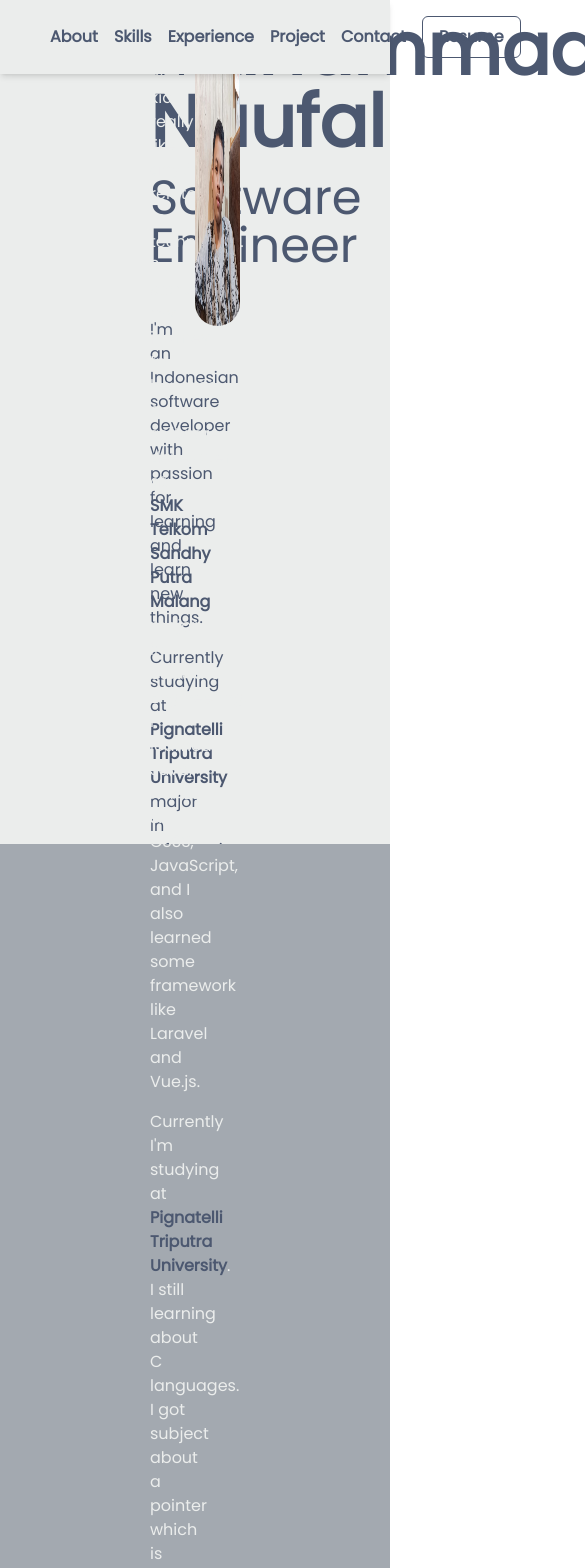
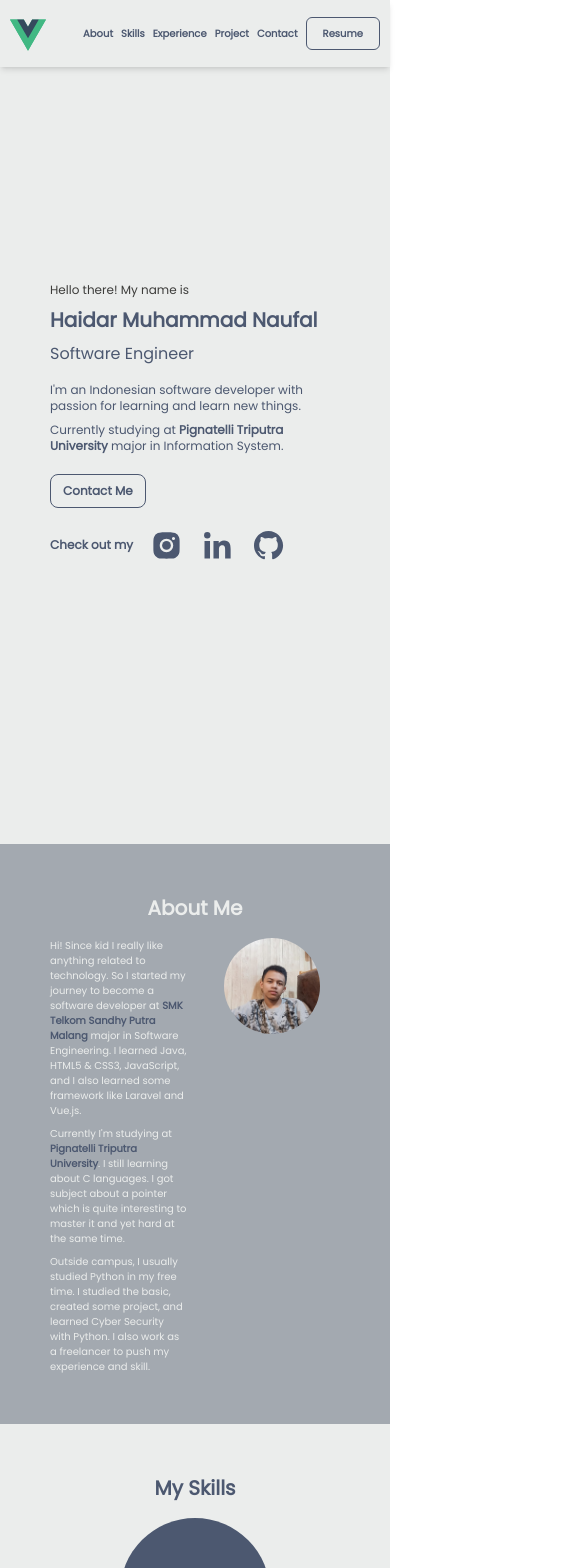
Before and after one commit to HaidarMN/portfolio, a Vue app in the folder portofolio/: page / in a window 390 px wide. Shown: the top 1568 px of the page, 585 px wide, since content can reach past the window. Built offline with nearby package versions, Linux system fonts and the light colour scheme.

Commit message:
Responsive

```diff
--- a/portofolio/src/components/Contact.vue
+++ b/portofolio/src/components/Contact.vue
@@ -1,20 +1,20 @@
 <template>
-    <div class="bg-[#EBEDEC] text-[#4C5870] h-[100vh] px-[150px] flex flex-col justify-center gap-4">
-        <h1 class="text-center text-5xl font-extrabold">Let's Make A Call</h1>
+    <div class="bg-[#EBEDEC] text-[#4C5870] h-screen px-[50px] sm:px-[75px] lg:px-[150px] flex flex-col justify-center gap-2 sm:gap-4">
+        <h1 class="text-2xl sm:text-5xl lg:text-6xl font-extrabold text-center">Let's Make A Call</h1>
         <div class="flex flex-col items-center mt-8">
-            <p class="w-1/2 text-center">
+            <p class="sm:w-1/2 text-center text-sm sm:text-base">
                 Let me know if you have any questions or you just want to say hello.
                 I'll try my best to respond it as soon as possible!
             </p>
-            <div class="flex flex-row gap-4 mt-8 items-center font-bold">
-                <button class="rounded-lg px-5 py-3 border border-[#25D366] bg-[#25D366] text-[#EBEDEC] hover:shadow-lg font-bold transition duration-150 ease-in-out w-fit">
+            <div class="flex flex-col sm:flex-row gap-2 sm:gap-4 mt-8 items-center font-bold text-sm sm:text">
+                <button class="rounded-lg px-2 sm:px-3 lg:px-5 py-1.5 sm:py-2 lg:py-3 border border-[#25D366] bg-[#25D366] text-[#EBEDEC] hover:shadow-lg font-bold transition duration-150 ease-in-out w-fit">
                     <a href="https://wa.me/6281359326987" target="_blank" class="flex flex-row gap-2 items-center">
                         <img src="../assets/icons/whatsapp.svg">
                         Chat Me
                     </a>
                 </button>
                 or
-                <button class="rounded-lg px-5 py-3 border border-[#4C5870] hover:bg-[#4C5870] hover:text-[#EBEDEC] font-bold transition duration-150 ease-in-out w-fit">
+                <button class="rounded-lg px-2 sm:px-3 lg:px-5 py-1.5 sm:py-2 lg:py-3 border border-[#4C5870] hover:bg-[#4C5870] hover:text-[#EBEDEC] font-bold transition duration-150 ease-in-out w-fit">
                     <a href="mailto:hmnaufal14@gmail.com">Mail Me</a>
                 </button>
             </div>
--- a/portofolio/src/components/Experience.vue
+++ b/portofolio/src/components/Experience.vue
@@ -1,17 +1,17 @@
 <template>
-    <div class="bg-[#A3A9B0] text-[#EBEDEC] h-fit px-[150px] pt-[150px] pb-[100px] flex flex-col justify-center gap-4">
-        <h1 class="text-center text-5xl font-extrabold">Work Experience</h1>
-        <div class="flex flex-col timeline mt-8">
+    <div class="bg-[#A3A9B0] text-[#EBEDEC] h-fit px-[50px] sm:px-[75px] lg:px-[150px] pt-[50px] sm:pt-[100px] lg:pt-[150px] pb-[50px] sm:pb-[75px] lg:pb-[100px] flex flex-col justify-center gap-2 sm:gap-4">
+        <h1 class="text-xl sm:text-3xl lg:text-5xl text-center font-extrabold">Work Experience</h1>
+        <div class="flex flex-col timeline mt-2 sm:mt-4 lg:mt-8">
 
             <!-- First -->
             <div class="flex flex-row z-10 mb-10 gap-8">
-                <div class="w-12 h-12 p-2.5 flex justify-center bg-[#EBEDEC] rounded-full">
+                <div class="w-9 sm:w-10 lg:w-12 h-7 sm:h-10 lg:h-12 p-1.5 sm:p-2.5 flex justify-center bg-[#EBEDEC] rounded-full">
                     <img src="../assets/icons/vector.svg">
                 </div>
                 <div class="flex flex-col gap-2 w-full bg-[#EBEDEC] text-[#A3A9B0] rounded-lg py-2 px-4">
-                    <h2 class="text-2xl font-bold text-[#4C5870]">Internship Designer</h2>
-                    <h3 class="text-lg">Gamelab Indonesia | August - October 2021</h3>
-                    <p>
+                    <h2 class="text-lg sm:text-xl lg:text-2xl font-bold text-[#4C5870]">Internship Designer</h2>
+                    <h3 class="text-sm sm:text-base lg:text-lg">Gamelab Indonesia | August - October 2021</h3>
+                    <p class="text-xs sm:text-sm lg:text-base">
                         I work at Gamelab Indonesia as internship designer for 3 months.
                         My work is make a company's logo with a card name etc.(dummy), re-design some banner, and make a UI Kit for game.
                     </p>
@@ -33,6 +33,23 @@
     bottom: 0;
     width: 4px;
     background: #EBEDEC;
-    left: 22px;
+}
+
+@media (min-width: 320px) {
+    .timeline::before {
+        left: 12px;
+    }
+}
+
+@media (min-width: 640px) {
+    .timeline::before {
+        left: 17px;
+    }
+}
+
+@media (min-width: 1024px) {
+    .timeline::before {
+        left: 22px;
+    }
 }
 </style>
--- a/portofolio/src/components/Home.vue
+++ b/portofolio/src/components/Home.vue
@@ -1,21 +1,21 @@
 <template>
-    <div class="bg-[#EBEDEC] text-[#4C5870] h-[100vh] px-[150px] pt-[50px] flex flex-col justify-center gap-4">
-        <h1 class="text-2xl text-[#3D3D3B]">Hello there! My name is</h1>
-        <h1 class="text-7xl font-extrabold">Haidar Muhammad Naufal</h1>
-        <h2 class="text-5xl">Software Engineer</h2>
-        <p class="pt-8 w-2/5">
+    <div class="bg-[#EBEDEC] text-[#4C5870] h-screen px-[50px] sm:px-[75px] lg:px-[150px] sm:pt-[50px] flex flex-col justify-center gap-2 sm:gap-4">
+        <h1 class="text-xs md:text-xl lg:text-2xl text-[#3D3D3B]">Hello there! My name is</h1>
+        <h1 class="text-xl sm:text-5xl lg:text-7xl font-extrabold">Haidar Muhammad Naufal</h1>
+        <h2 class="sm:text-2xl lg:text-5xl">Software Engineer</h2>
+        <p class="text-xs sm:text-base mt-2 sm:mt-4 lg:mt-8 w-full lg:w-2/5">
             I'm an Indonesian software developer with passion for learning and learn new things.
         </p>
-        <p class="w-2/5">
+        <p class="text-xs sm:text-base w-full lg:w-2/5">
             Currently studying at
             <a href="https://www.upitra.ac.id/" target="_blank" class="font-bold">Pignatelli Triputra University</a>
             major in Information System.
         </p>
-        <button class="mt-8 rounded-lg px-5 py-3 border border-[#4C5870] hover:bg-[#4C5870] hover:text-[#EBEDEC] font-bold transition duration-150 ease-in-out w-fit">
+        <button class="mt-3 sm:mt-4 lg:mt-8 rounded-lg px-3 lg:px-5 py-2 lg:py-3 border border-[#4C5870] hover:bg-[#4C5870] hover:text-[#EBEDEC] text-xs sm:text-base font-bold transition duration-150 ease-in-out w-fit">
             <a href="mailto:hmnaufal14@gmail.com">Contact Me</a>
         </button>
-        <div class="flex flex-row gap-4 items-center mt-8">
-            <p class="font-bold">Check out my</p>
+        <div class="flex flex-row gap-4 items-center mt-3 sm:mt-4 lg:mt-8">
+            <p class="text-xs sm:text-base font-bold">Check out my</p>
             <a href="https://www.instagram.com/zev_alarick" target="_blank" class="transition duration-150 ease-in-out hover:scale-110">
                 <img src="../assets/icons/instagram.svg">
             </a>
--- a/portofolio/src/components/Navbar.vue
+++ b/portofolio/src/components/Navbar.vue
@@ -1,9 +1,9 @@
 <template>
-    <div class="fixed z-50 bg-[#EBEDEC] text-[#4C5870] px-[50px] py-4 w-full shadow-md flex flex-row justify-between items-center">
+    <div class="fixed z-50 bg-[#EBEDEC] text-[#4C5870] px-[10px] sm:px-[25px] lg:px-[50px] py-4 w-screen shadow-md flex flex-row justify-between items-center">
         <a href="#">
             <img src="../assets/vue.svg" class="h-[35px]">
         </a>
-        <div class="flex flex-row gap-4 items-center font-bold">
+        <div class="flex flex-row gap-2 sm:gap-4 items-center font-bold text-[10px] md:text-sm lg:text-base">
             <a href="#about">About</a>
             <a href="#skills">Skills</a>
             <a href="#experience">Experience</a>
--- a/portofolio/src/components/Profile.vue
+++ b/portofolio/src/components/Profile.vue
@@ -1,29 +1,29 @@
 <template>
-    <div class="bg-[#A3A9B0] text-[#EBEDEC] h-[100vh] px-[150px] flex flex-col justify-center gap-4">
-        <h1 class="text-center text-5xl font-extrabold">About Me</h1>
-        <div class="flex flex-row justify-between w-full mt-8">
-            <div class="flex flex-col w-1/2 gap-4">
-                <p>
+    <div class="bg-[#A3A9B0] text-[#EBEDEC] h-fit px-[50px] sm:px-[75px] lg:px-[150px] pt-[50px] sm:pt-[100px] lg:pt-[150px] pb-[50px] sm:pb-[75px] lg:pb-[100px] flex flex-col justify-center gap-2 sm:gap-4">
+        <h1 class="text-xl sm:text-3xl lg:text-5xl text-center font-extrabold">About Me</h1>
+        <div class="flex flex-row justify-between w-full mt-2 sm:mt-4 lg:mt-8 gap-4 md:gap-0">
+            <div class="flex flex-col w-1/2 gap-2 sm:gap-4">
+                <p class="text-[10px] sm:text-sm md:text-base">
                     Hi! Since kid I really like anything related to technology.
                     So I started my journey to become a software developer at
                     <a href="https://smktelkom-mlg.sch.id" target="_blank" class="font-bold text-[#4C5870]">SMK Telkom Sandhy Putra Malang</a>
                     major in Software Engineering.
                     I learned Java, HTML5 & CSS3, JavaScript, and I also learned some framework like Laravel and Vue.js.
                 </p>
-                <p>
+                <p class="text-[10px] sm:text-sm md:text-base">
                     Currently I'm studying at
                     <a href="https://www.upitra.ac.id/" target="_blank" class="font-bold text-[#4C5870]">Pignatelli Triputra University</a>.
                     I still learning about C languages.
                     I got subject about a pointer which is quite interesting to master it and yet hard at the same time.
                 </p>
-                <p>
+                <p class="text-[10px] sm:text-sm md:text-base">
                     Outside campus, I usually studied Python in my free time.
                     I studied the basic, created some project, and learned Cyber Security with Python.
                     I also work as a freelancer to push my experience and skill.
                 </p>
             </div>
             <div class="flex justify-center w-1/2">
-                <img src="../assets/images/profile.jpeg" class="rounded-full h-72 w-72">
+                <img src="../assets/images/profile.jpeg" class="rounded-full h-24 sm:h-56 lg:h-72 w-24 sm:w-56 lg:w-72">
             </div>
         </div>
     </div>
--- a/portofolio/src/components/Skills.vue
+++ b/portofolio/src/components/Skills.vue
@@ -1,20 +1,20 @@
 <template>
-    <div class="bg-[#EBEDEC] text-[#4C5870] h-[100vh] px-[150px] flex flex-col justify-center gap-4">
-        <h1 class="text-center text-5xl font-extrabold">My Skills</h1>
-        <div class="grid grid-cols-4 gap-4 gap-y-8 text-[#EBEDEC] mt-8 text-center text-xl justify-items-center">
-            <div class="bg-[#4C5870] w-[200px] h-[200px] p-4 rounded-full flex justify-center items-center">
+    <div class="bg-[#EBEDEC] text-[#4C5870] h-fit px-[50px] sm:px-[75px] lg:px-[150px] pt-[50px] sm:pt-[100px] lg:pt-[150px] pb-[50px] sm:pb-[75px] lg:pb-[100px] flex flex-col justify-center gap-2 sm:gap-4">
+        <h1 class="text-xl sm:text-3xl lg:text-5xl text-center font-extrabold">My Skills</h1>
+        <div class="grid grid-cols-1 sm:grid-cols-2 md:grid-cols-3 gap-4 gap-y-8 text-[#EBEDEC] mt-2 sm:mt-4 lg:mt-8 text-center text-xl justify-items-center">
+            <div class="bg-[#4C5870] w-[150px] lg:w-[180px] h-[150px] lg:h-[180px] p-4 rounded-full flex justify-center items-center">
                 HTML & CSS3
             </div>
-            <div class="bg-[#4C5870] w-[200px] h-[200px] p-4 rounded-full flex justify-center items-center">
+            <div class="bg-[#4C5870] w-[150px] lg:w-[180px] h-[150px] lg:h-[180px] p-4 rounded-full flex justify-center items-center">
                 JavaScript
             </div>
-            <div class="bg-[#4C5870] w-[200px] h-[200px] p-4 rounded-full flex justify-center items-center">
+            <div class="bg-[#4C5870] w-[150px] lg:w-[180px] h-[150px] lg:h-[180px] p-4 rounded-full flex justify-center items-center">
                 Laravel
             </div>
-            <div class="bg-[#4C5870] w-[200px] h-[200px] p-4 rounded-full flex justify-center items-center">
+            <div class="bg-[#4C5870] w-[150px] lg:w-[180px] h-[150px] lg:h-[180px] p-4 rounded-full flex justify-center items-center">
                 Vue.js
             </div>
-            <div class="bg-[#4C5870] w-[200px] h-[200px] p-4 rounded-full flex justify-center items-center">
+            <div class="bg-[#4C5870] w-[150px] lg:w-[180px] h-[150px] lg:h-[180px] p-4 rounded-full flex justify-center items-center">
                 CorelDraw
             </div>
         </div>
```
Also changed, not shown: portofolio/src/components/Project.vue (+31 -31 lines).
